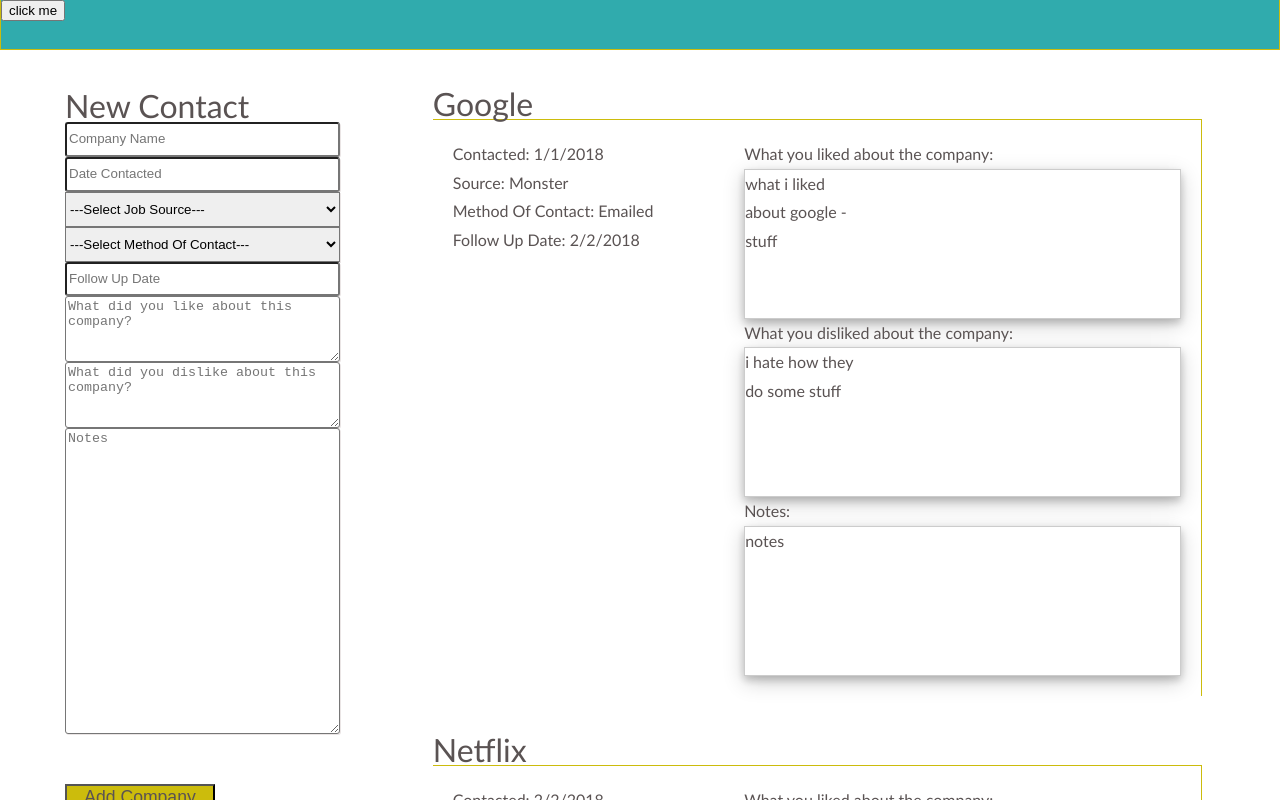
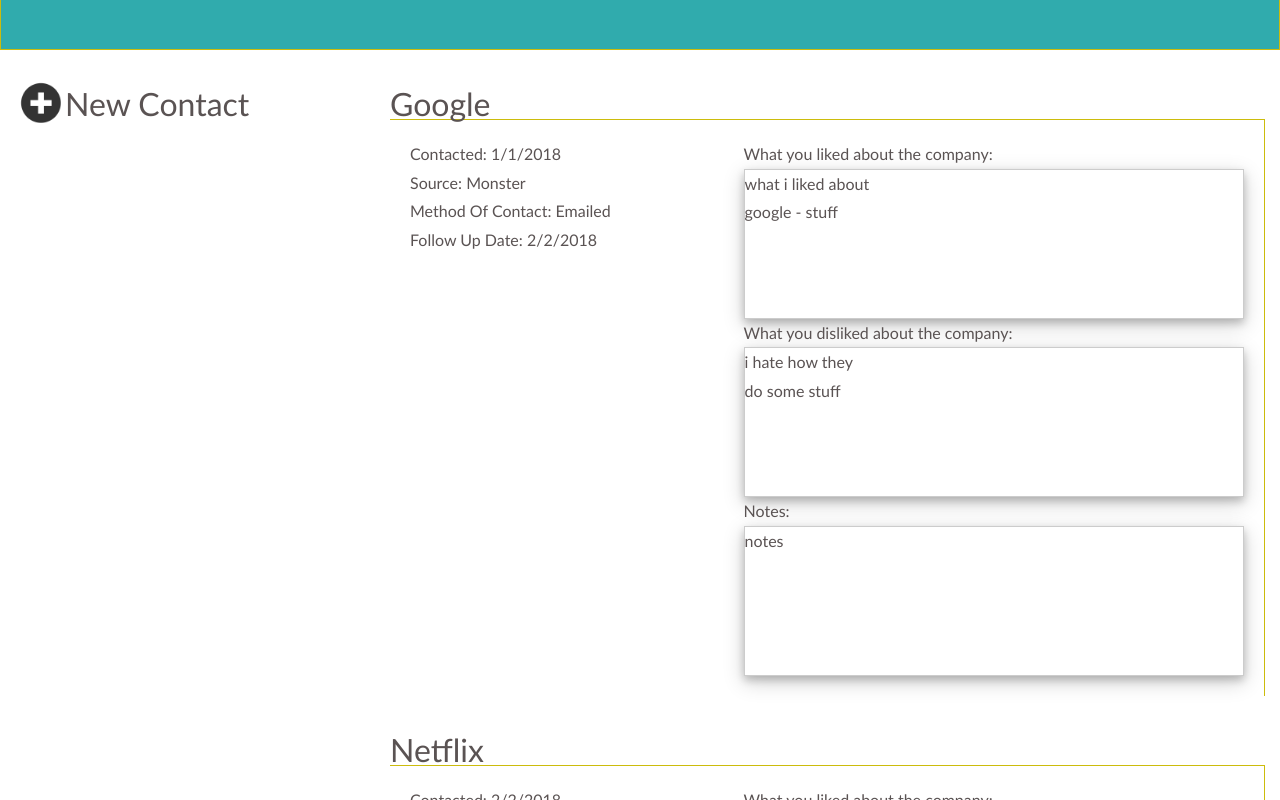
Before and after one commit to BeneventoFrank/JobTracker, a React (Create React App) app in the folder apptracker/: page / in a window 1280 px wide. Shown: the top 800 px of the page. Built offline with nearby package versions, Linux system fonts and the light colour scheme.

Commit message:
revised the layout and added the hide show

```diff
--- a/apptracker/src/components/inputForm.js
+++ b/apptracker/src/components/inputForm.js
@@ -1,6 +1,8 @@
 import React, { Component } from 'react';
 
+
 class InputForm extends React.Component {
+
 
     state = {
         companyName: "",
@@ -13,8 +15,25 @@
         txtNote:""
 
     };
+    AddNewContact = (event) =>{
+      document.querySelector('.frmAddJobApplication').classList.remove('hidden');
+      document.querySelector('#txtCompanyName').focus();
+    }
+    CancelNewContact = (event) =>{
+      this.state.companyName = "";
+      this.state.dateContacted = "";
+      this.state.jobSource = "";
+      this.state.methodOfContact = "";
+      this.state.followUpDate = "";
+      this.state.txtLiked = "";
+      this.state.txtDisLiked = "";
+      this.state.txtNote = "";
+      document.querySelector('.frmAddJobApplication').classList.add('hidden');
+    }
+
 
     handleSubmit = (event) => {
+
         event.preventDefault();
         this.props.onSubmit(
             {
@@ -36,14 +55,22 @@
         this.state.txtLiked = "";
         this.state.txtDisLiked = "";
         this.state.txtNote = "";
+
     };
 
     render(){
         return (
 
-            <form onSubmit={this.handleSubmit} className="frmAddJobApplication">
-              <p className='frmAddJobAppHeader'>New Contact</p>
+            <section>
+
+              <div className='new-contact-container'>
+                <div><img onClick={this.AddNewContact} id='imgNew' className='img-add-new-contact' alt='New Contact' src={require('../static/img/plus.png')}></img></div>
+                <div><p onClick={this.AddNewContact}>New Contact</p></div>
+              </div>
+
+              <form onSubmit={this.handleSubmit} className="frmAddJobApplication hidden">
                 <input
+                  id='txtCompanyName'
                   value={this.state.companyName}
                   onChange={event => this.setState({ companyName: event.target.value })}
                   type="text"
@@ -93,11 +120,12 @@
                 <textarea id='txtDisLiked' rows="4" cols="50" placeholder="What did you dislike about this company?">
                 </textarea>
                 <textarea id='txtNote' rows="20" cols="50" placeholder="Notes"></textarea>
-              <button className="btnSubmit" type="submit">
-                {" "}
-                Add Company{" "}
-              </button>
+                <div className='formButtons'>
+                  <button onClick={this.CancelNewContact} className="btnCancel" type="submit">Cancel</button>
+                  <button className="btnSubmit" type="submit">Add Company</button>
+                </div>
               </form>
+            </section>
           );
     }
 }
--- a/apptracker/src/components/jobList.js
+++ b/apptracker/src/components/jobList.js
@@ -2,7 +2,6 @@
 import Job from './job';
 
 const JobList = (props) => {
-    console.log(props)
     return(
 
         <section>
--- a/apptracker/src/components/pageHeader.js
+++ b/apptracker/src/components/pageHeader.js
@@ -1,6 +1,4 @@
 import React from 'react';
-import TweenMax from "gsap/TweenMax";
-
 
 class HeroHeader extends React.Component{
 
@@ -8,14 +6,8 @@
     render(){
         return(
             <section className='heroHeader'>
-                <button onClick={this.handleSubmit}>click me </button>
             </section>
         )
-    }
-    handleSubmit(){
-      console.log('here..')
-      let element = document.querySelector('.historyContainer')
-      TweenMax.to(element,1.5,{left:600,onComplete(){console.log('completed moving - ', element)}});
     }
 }
 
--- a/apptracker/src/static/css/index.css
+++ b/apptracker/src/static/css/index.css
@@ -177,7 +177,7 @@
   border-spacing: 0;
 }
 .job-card-container {
-  width: 90%;
+  width: 100%;
   margin: 0 auto;
   margin-bottom: 40px;
   line-height: 1.8rem;
@@ -217,14 +217,25 @@
 }
 .historyContainer {
   width: 70%;
-  padding-right: 20px;
   position: relative;
 }
 .formContainer {
   width: 30%;
 }
+.new-contact-container {
+  display: flex;
+  margin-top: -13px;
+  align-items: center;
+  font-size: 2rem;
+  cursor: pointer;
+}
+.img-add-new-contact {
+  width: 50px;
+  height: auto;
+}
 .frmAddJobApplication {
   display: flex;
+  position: relative;
   flex-direction: column;
   justify-content: space-around;
   min-height: 700px;
@@ -233,6 +244,13 @@
 }
 .frmAddJobApplication .frmAddJobAppHeader {
   font-size: 2rem;
+}
+.frmAddJobApplication .btnCancel {
+  width: 100px;
+  margin-top: 50px;
+  background-color: #CCBC0C;
+  color: #5A5353;
+  font-size: 1.1rem;
 }
 .frmAddJobApplication .btnSubmit {
   width: 150px;
@@ -253,6 +271,13 @@
 .frmAddJobApplication textarea {
   border-radius: 3px;
   box-shadow: #EAE5E5 1px 1px;
+}
+.frmAddJobApplication .hidden {
+  display: none;
+}
+.frmAddJobApplication .formButtons {
+  display: flex;
+  justify-content: space-between;
 }
 .job-container {
   display: flex;
@@ -289,6 +314,7 @@
   border-bottom: 1px solid #CCBC0C;
   border-left: 1px solid #CCBC0C;
   border-right: 1px solid #CCBC0C;
+  z-index: 1;
 }
 .hidden {
   display: none;
--- a/apptracker/src/static/less/history.less
+++ b/apptracker/src/static/less/history.less
@@ -1,5 +1,4 @@
 .historyContainer {
     width: 70%;
-    padding-right:20px;
     position: relative;
   }
--- a/apptracker/src/static/less/inputForm.less
+++ b/apptracker/src/static/less/inputForm.less
@@ -1,6 +1,19 @@
+.new-contact-container{
+    display:flex;
+    margin-top:-13px;
+    align-items: center;
+    font-size:2rem;
+    cursor:pointer;
+}
+
+.img-add-new-contact{
+    width: 50px;
+    height:auto;
+}
+
 .frmAddJobApplication {
     display: flex;
-    //position: fixed;
+    position: relative;
     flex-direction: column;
     justify-content: space-around;
     min-height: 700px;
@@ -9,6 +22,13 @@
 
     .frmAddJobAppHeader{
         font-size: 2rem;
+    }
+    .btnCancel {
+        width: 100px;
+        margin-top: 50px;
+        background-color: @yellowAccentColor;
+        color:@headerColor;
+        font-size: 1.1rem;
     }
     .btnSubmit {
         width: 150px;
@@ -30,4 +50,11 @@
         border-radius: 3px;
         box-shadow: @lightColor 1px 1px;
     }
+    .hidden{
+        display:none;
+    }
+    .formButtons{
+        display: flex;
+        justify-content: space-between
+    }
   }
--- a/apptracker/src/static/less/job.less
+++ b/apptracker/src/static/less/job.less
@@ -1,6 +1,6 @@
 
 .job-card-container{
-    width: 90%;
+    width: 100%;
     margin:0 auto;
     margin-bottom:40px;
     line-height: 1.8rem;
--- a/apptracker/src/static/less/pageHeader.less
+++ b/apptracker/src/static/less/pageHeader.less
@@ -6,6 +6,7 @@
     border-bottom:1px solid @yellowAccentColor;
     border-left:1px solid @yellowAccentColor;
     border-right:1px solid @yellowAccentColor;
+    z-index: 1;
 
 }
 .hidden{
```
Also changed, not shown: apptracker/src/static/img/plus.png (added). Lines whose indentation alone changed are shown as unchanged.
